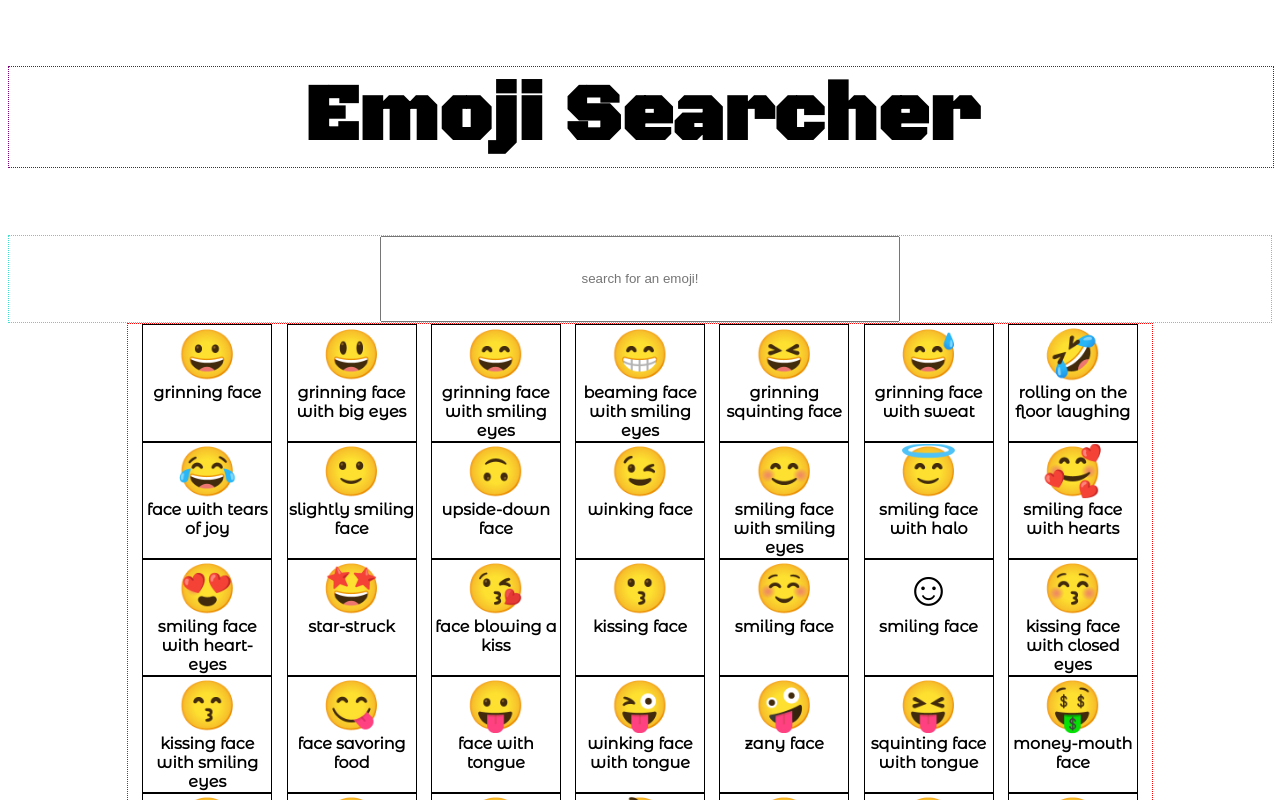
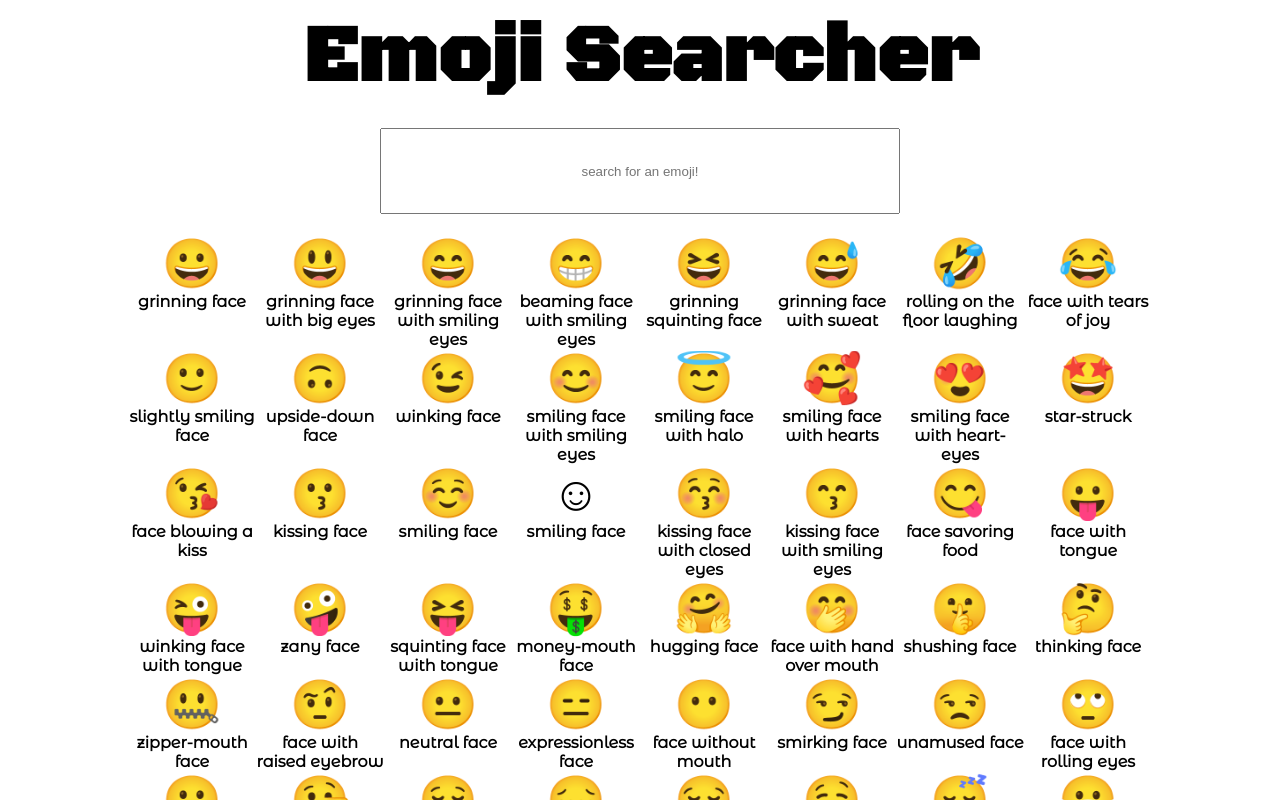
Before and after one commit to liliboxer/emoji-search, a React app: page / in a window 1280 px wide. Shown: the top 800 px of the page. Built offline with nearby package versions, Linux system fonts and the light colour scheme.

Commit message:
spacing on top of page

```diff
--- a/src/components/Emoji.css
+++ b/src/components/Emoji.css
@@ -2,7 +2,6 @@
 
 .Emoji {
   font-family: 'Montserrat Alternates', sans-serif;
-  border: 1px solid black;
   display: flex;
   flex-direction: column;
   width: 10vw;
--- a/src/components/Emojis.css
+++ b/src/components/Emojis.css
@@ -1,6 +1,5 @@
 .Emojis {
   list-style: none;
-  border: 1px dotted red;
   width: 80vw;
   margin: 0 auto;
   padding: 0;
--- a/src/components/EmojisContainer.css
+++ b/src/components/EmojisContainer.css
@@ -7,6 +7,6 @@
     font-size: 5em;
     width: 100%;
     text-align: center;
-    border: 1px dotted purple;
+    margin: 0 auto;
   }
 }
--- a/src/components/Search.css
+++ b/src/components/Search.css
@@ -1,16 +1,15 @@
 .Search {
-  border: 1px dotted turquoise;
   text-align: center;
 
   input {
     width: 40vw;
     height: 10vh;
     text-align: center;
+    margin: 20px;
   }
 
   ::-webkit-input-placeholder {
     text-align: center;
-
  }
 
 }
```
